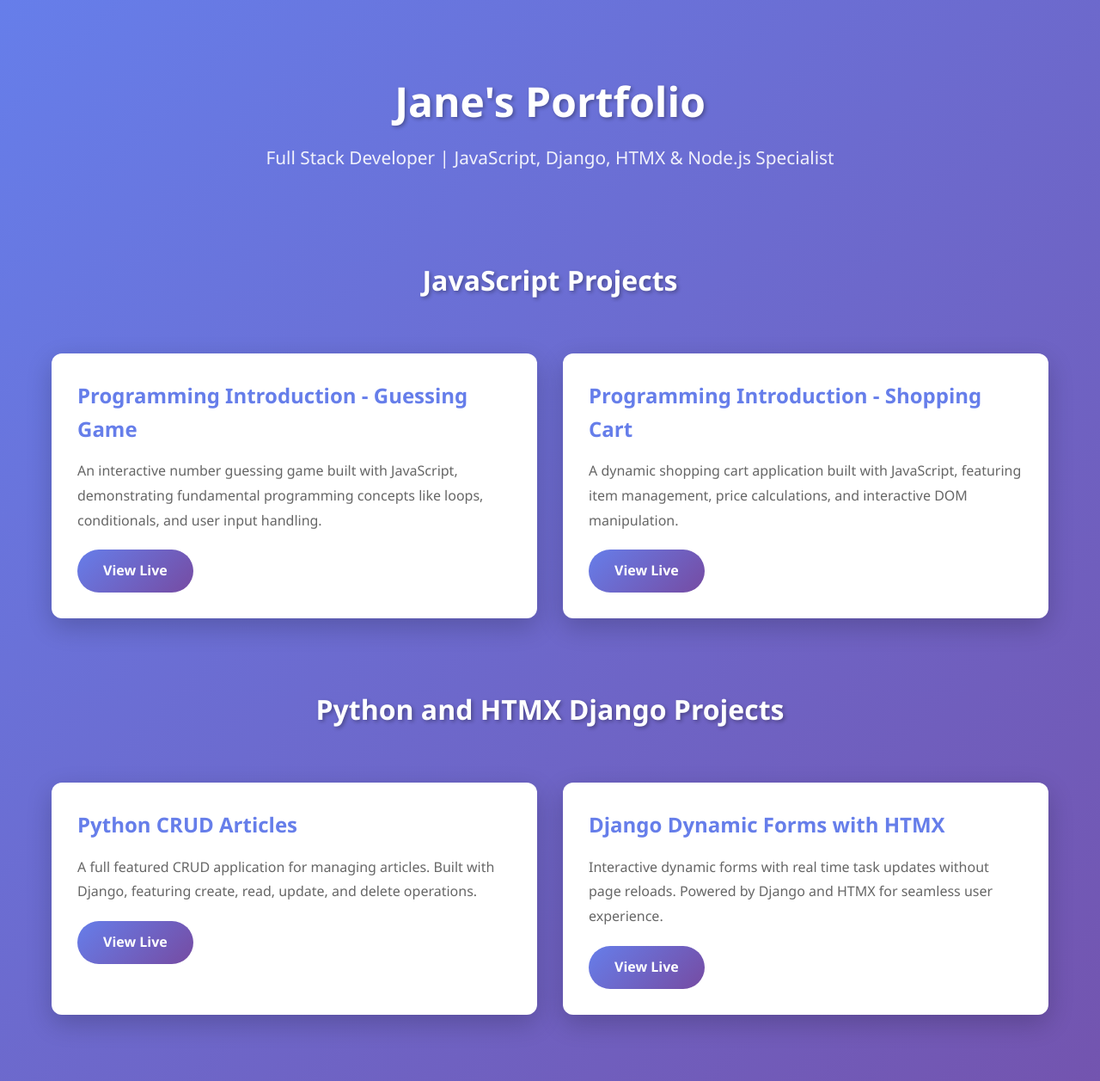
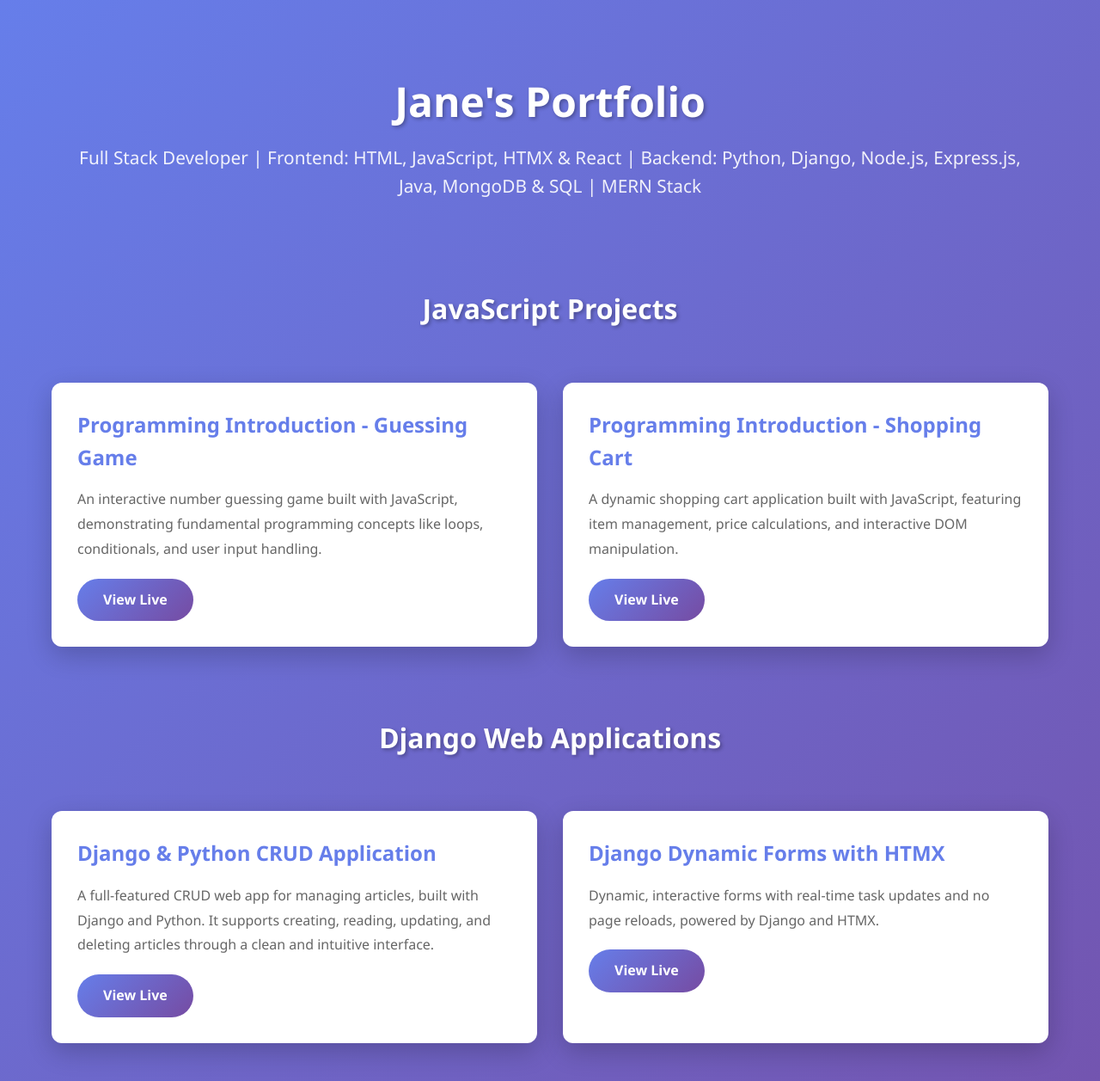
Before and after one commit to Yochanna/janerighthere_portfolio, a plain HTML site: page index.html in a window 1280 px wide. Shown: the top 1257 px of the page at 86% size. Drawn offline with Linux system fonts and the light colour scheme.

Commit message:
Update portfolio content and section titles

```diff
--- a/index.html
+++ b/index.html
@@ -132,7 +132,7 @@
     <div class="container">
         <header>
             <h1>Jane's Portfolio</h1>
-            <p>Full Stack Developer | JavaScript, Django, HTMX & Node.js Specialist</p>
+            <p>Full Stack Developer | Frontend: HTML, JavaScript, HTMX & React | Backend: Python, Django, Node.js, Express.js, Java, MongoDB & SQL | MERN Stack</p>
         </header>
 
         <h2 class="section-title">JavaScript Projects</h2>
@@ -150,17 +150,17 @@
             </div>
         </section>
 
-        <h2 class="section-title">Python and HTMX Django Projects</h2>
+        <h2 class="section-title">Django Web Applications</h2>
         <section class="projects">
             <div class="project-card">
-                <h3>Python CRUD Articles</h3>
-                <p>A full featured CRUD application for managing articles. Built with Django, featuring create, read, update, and delete operations.</p>
+                <h3>Django & Python CRUD Application</h3>
+                <p>A full-featured CRUD web app for managing articles, built with Django and Python. It supports creating, reading, updating, and deleting articles through a clean and intuitive interface.</p>
                 <a href="https://python-crud-p2vu.onrender.com/articles/" target="_blank" class="btn">View Live</a>
             </div>
 
             <div class="project-card">
                 <h3>Django Dynamic Forms with HTMX</h3>
-                <p>Interactive dynamic forms with real time task updates without page reloads. Powered by Django and HTMX for seamless user experience.</p>
+                <p>Dynamic, interactive forms with real-time task updates and no page reloads, powered by Django and HTMX.</p>
                 <a href="https://dailyvibes-tasks-htmx.onrender.com/" target="_blank" class="btn">View Live</a>
             </div>
         </section>
@@ -178,7 +178,6 @@
                 <p>Enhanced version of Confetti Cuisine built with Express.js, featuring improved routing, middleware, and database integration.</p>
                 <a href="https://confetti-cuisine-enhanced.onrender.com/" target="_blank" class="btn">View Live</a>
             </div>
-
         </section>
 
         <footer>
```
